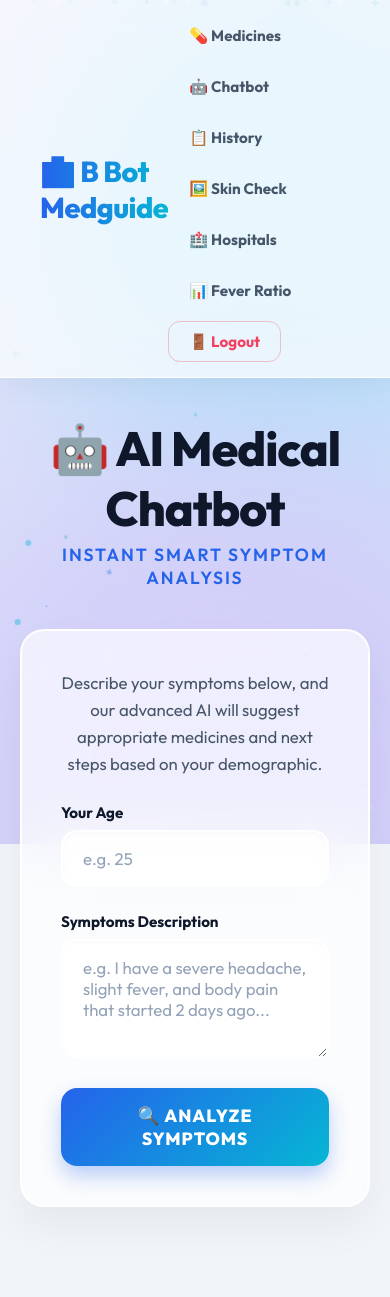
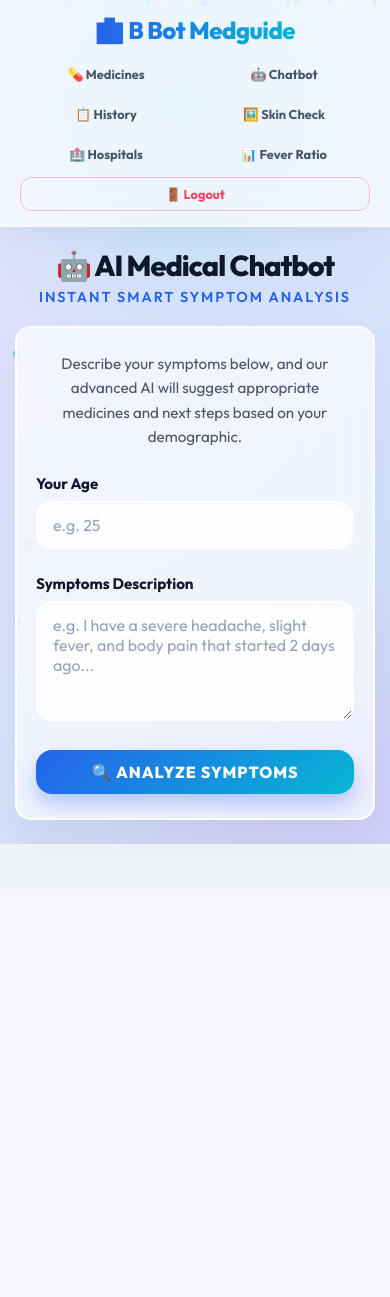
Before and after one commit to Atharva6153-git/B-Bot-Medguide, a Flask app: page /chatbot in a window 390 px wide. After the commit the page ends 844 px from the top, so only its background shows below. Run offline with Flask 3, Linux system fonts and the light colour scheme; the visitor is signed in with stand-in values (Sample User, id 1).

Commit message:
add mobile responsive design

```diff
--- a/static/css/style.css
+++ b/static/css/style.css
@@ -103,7 +103,7 @@ nav {
 nav .brand {
     font-size: 1.8rem; font-weight: 800; letter-spacing: -0.5px;
     background: linear-gradient(to right, var(--primary), var(--secondary));
-    -webkit-background-clip: text; -webkit-text-fill-color: transparent;
+    -webkit-background-clip: text; background-clip: text; -webkit-text-fill-color: transparent;
     display: flex; align-items: center; gap: 8px;
 }
 
@@ -334,3 +334,53 @@ tr:last-child td { border-bottom: none; }
 .auth-link { margin-top: 25px; font-size: 1.05rem; text-align: center; font-weight: 500; color: var(--text-muted); }
 .auth-link a { color: var(--primary); text-decoration: none; font-weight: 800; cursor: pointer; transition: 0.3s;}
 .auth-link a:hover { color: var(--secondary); text-decoration: underline;}
+
+/* ── Mobile Responsiveness ── */
+@media (max-width: 768px) {
+    /* Typographic Adjustments */
+    h1 { font-size: 2.2rem; }
+    .subtitle { font-size: 0.9rem; margin-bottom: 20px; }
+    .card h2 { font-size: 1.6rem; }
+    p { font-size: 0.95rem; }
+
+    /* Layout & Containers */
+    .container { margin: 20px auto; padding: 0 15px; }
+    .card { padding: 25px 20px; border-radius: 16px; margin-bottom: 20px; }
+
+    /* Navigation Stack */
+    nav { flex-direction: column; padding: 15px 20px; gap: 12px; }
+    nav .brand { font-size: 1.5rem; }
+    nav .nav-links { justify-content: center; gap: 8px; width: 100%; }
+    nav a { padding: 8px 12px; font-size: 0.85rem; flex: 1 1 auto; text-align: center; }
+
+    /* Inputs & Buttons */
+    input, select, textarea { padding: 12px 15px; font-size: 1rem; }
+    .btn { padding: 12px 20px; font-size: 1rem; width: 100%; } /* Make buttons full width on mobile */
+
+    /* Specific Components */
+    .upload-area { padding: 30px 20px; }
+    .upload-icon { font-size: 3rem; }
+    .response-box { padding: 20px 15px; font-size: 1rem; }
+    .ambulance { padding: 20px 15px; margin-top: 25px; border-radius: 16px; }
+    .ambulance h3 { font-size: 1.4rem; }
+    .ambulance p { font-size: 1rem; }
+    .ambulance a { font-size: 1.2rem; }
+    .medicine-card { padding: 20px 15px; }
+
+    /* Tables */
+    th, td { padding: 12px 10px; font-size: 0.85rem; }
+
+    /* Auth Layout */
+    .auth-container { padding: 0 15px; margin: 4vh auto; }
+    .auth-container h2 { font-size: 2rem; }
+}
+
+@media (max-width: 480px) {
+    nav .nav-links { gap: 6px; }
+    nav a { flex: 1 1 45%; font-size: 0.8rem; padding: 8px 5px; }
+    h1 { font-size: 1.8rem; }
+    .medicine-list { grid-template-columns: 1fr; }
+    .blob-1 { width: 300px; height: 300px; }
+    .blob-2 { width: 400px; height: 400px; }
+    .blob-3 { width: 250px; height: 250px; }
+}
```
